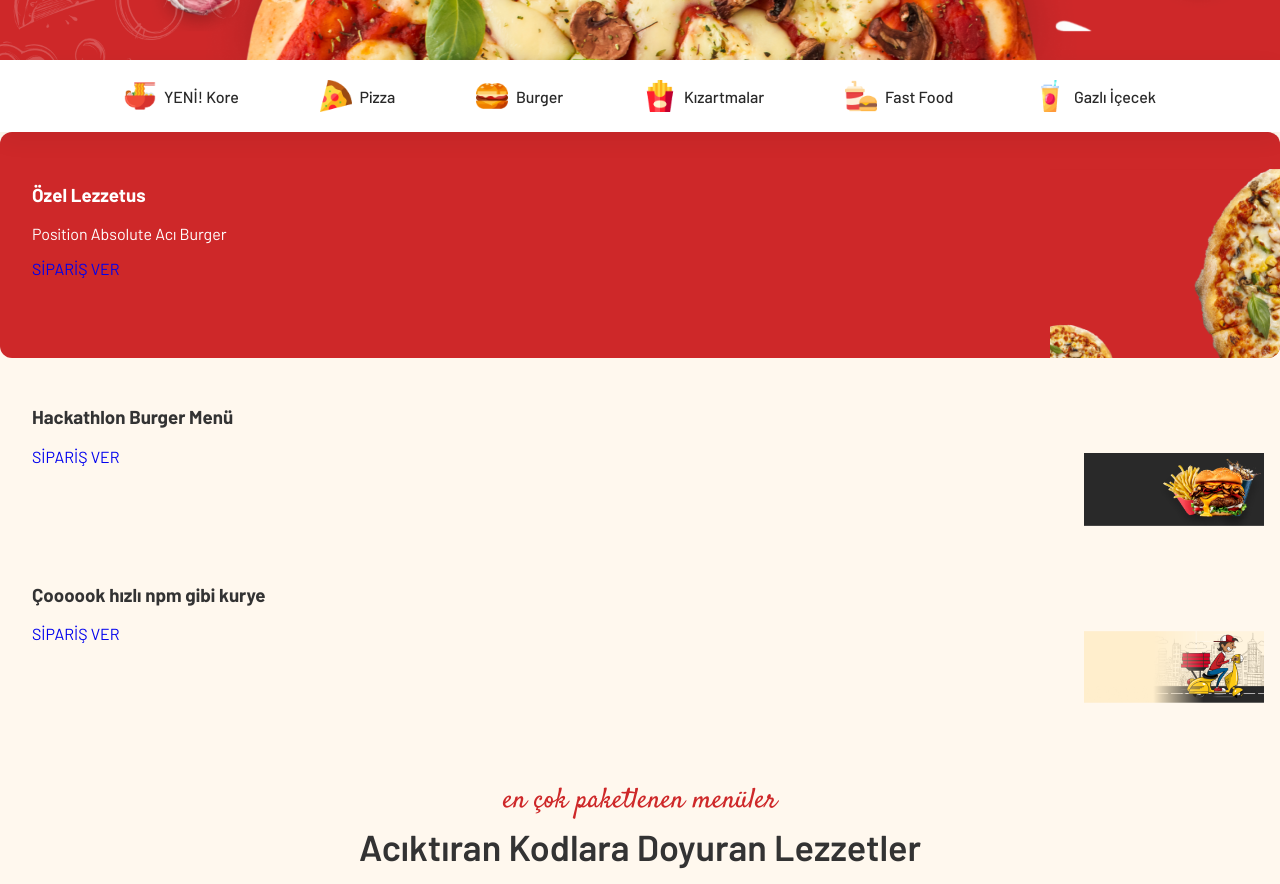
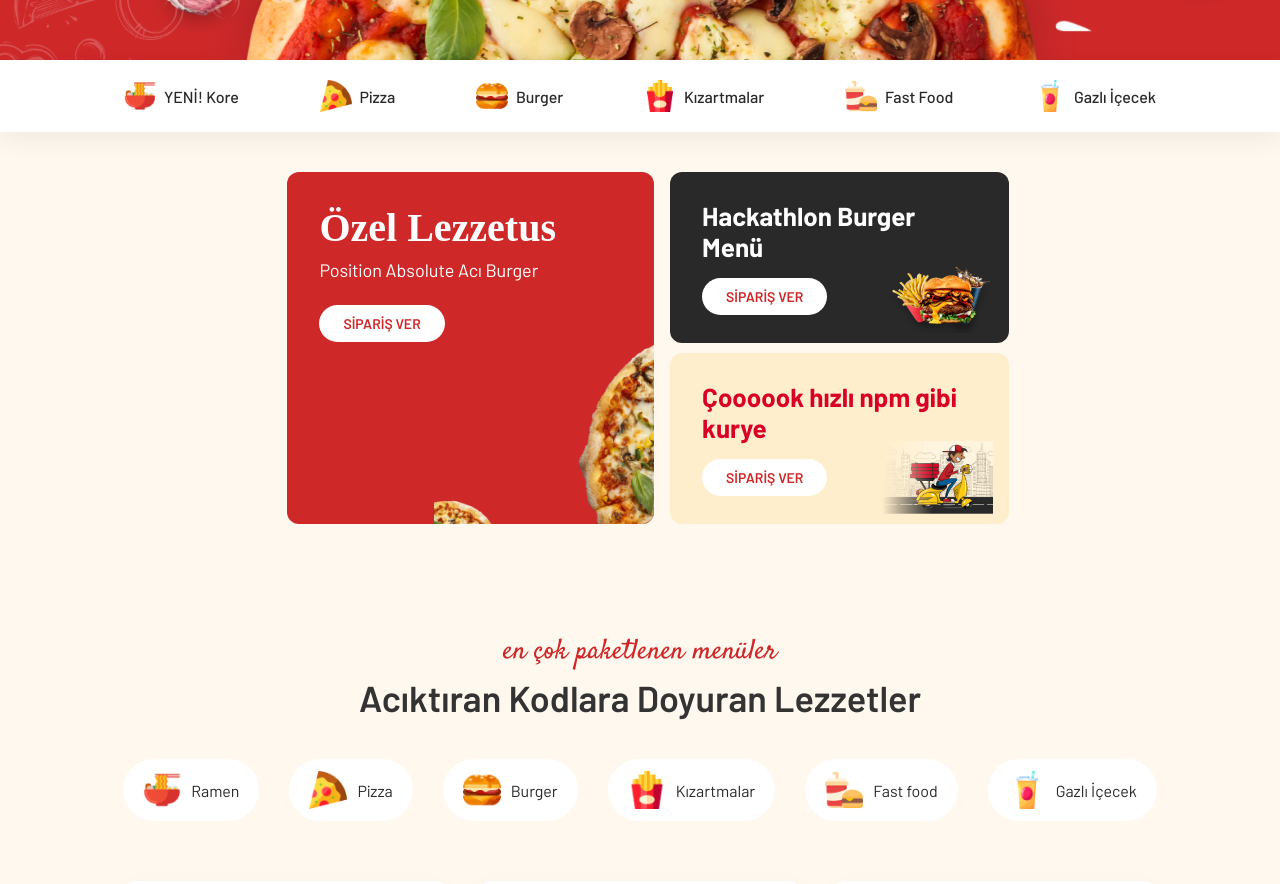
Before and after one commit to gegetxt/fsweb-s8-challenge-pizza, a React (Vite) app: page / in a window 1280 px wide. Shown: the part 640-1524 px from the top of the page. Built offline with nearby package versions, Linux system fonts and the light colour scheme; a web font is replaced by a local one.

Commit message:
Refactor promo section styles in App.css

```diff
--- a/src/App.css
+++ b/src/App.css
@@ -128,47 +128,7 @@
 }
 
 
-/* PROMO BÖLÜMÜ */
-.big-promo {
-  flex: 0 0 52%;
-  background: #ce2829;
-  border-radius: 12px;
-  color: #ffffff;
-  padding: 32px;
-  padding-right: 260px;   /* resim alanı */
-  padding-bottom: 80px;   /* buton alanı */
-  position: relative;
-  overflow: hidden;
-}
-
-.big-promo .promo-img {
-  position: absolute;
-  right: -30px;
-  bottom: -30px;
-  width: 260px;   /* tekrar büyük */
-  height: auto;
-  z-index: 1;
-  pointer-events: none;
-}
-
-.promo-box {
-  border-radius: 12px;
-  padding: 28px 32px;
-  padding-right: 200px;
-  padding-bottom: 70px;
-  position: relative;
-  overflow: hidden;
-}
-
-.promo-mid-img {
-  position: absolute;
-  right: 16px;
-  bottom: 10px;
-  width: 180px;  /* tekrar büyük */
-  height: auto;
-  z-index: 1;
-  pointer-events: none;
-}
+/* PROMO BÖLÜMÜ */ .promo { max-width: 1072px; margin: 40px auto 40px; padding-inline: 20px; display: flex; gap: 16px; } .big-promo { flex: 0 0 52%; background: #ce2829; border-radius: 12px; color: #ffffff; padding: 32px; position: relative; overflow: hidden; } .big-promo h3 { font-family: "Quattrocento", serif; font-size: 40px; margin: 0 0 8px; } .big-promo p { margin: 0 0 24px; font-size: 18px; } .big-promo .promo-img { position: absolute; right: -40px; bottom: -40px; width: 260px; } .promo-col { flex: 0 0 48%; display: flex; flex-direction: column; gap: 10px; } .promo-box { border-radius: 12px; padding: 28px 32px; position: relative; overflow: hidden; } .promo-box h3 { font-size: 26px; margin: 0 0 16px; } .promo-box.black { background: #292929; color: #ffffff; } .promo-box.yellow { background: #ffeecc; color: #d80027; } .promo-box .btn-white, .big-promo .btn-white { display: inline-flex; align-items: center; justify-content: center; padding: 10px 24px; border-radius: 999px; background: #ffffff; color: #ce2829; font-size: 14px; font-weight: 600; text-decoration: none; border: none; cursor: pointer; } .promo-mid-img { position: absolute; right: 16px; bottom: 10px; width: 180px; }
 
 .promo-box .btn-white,
 .big-promo .btn-white {
```
